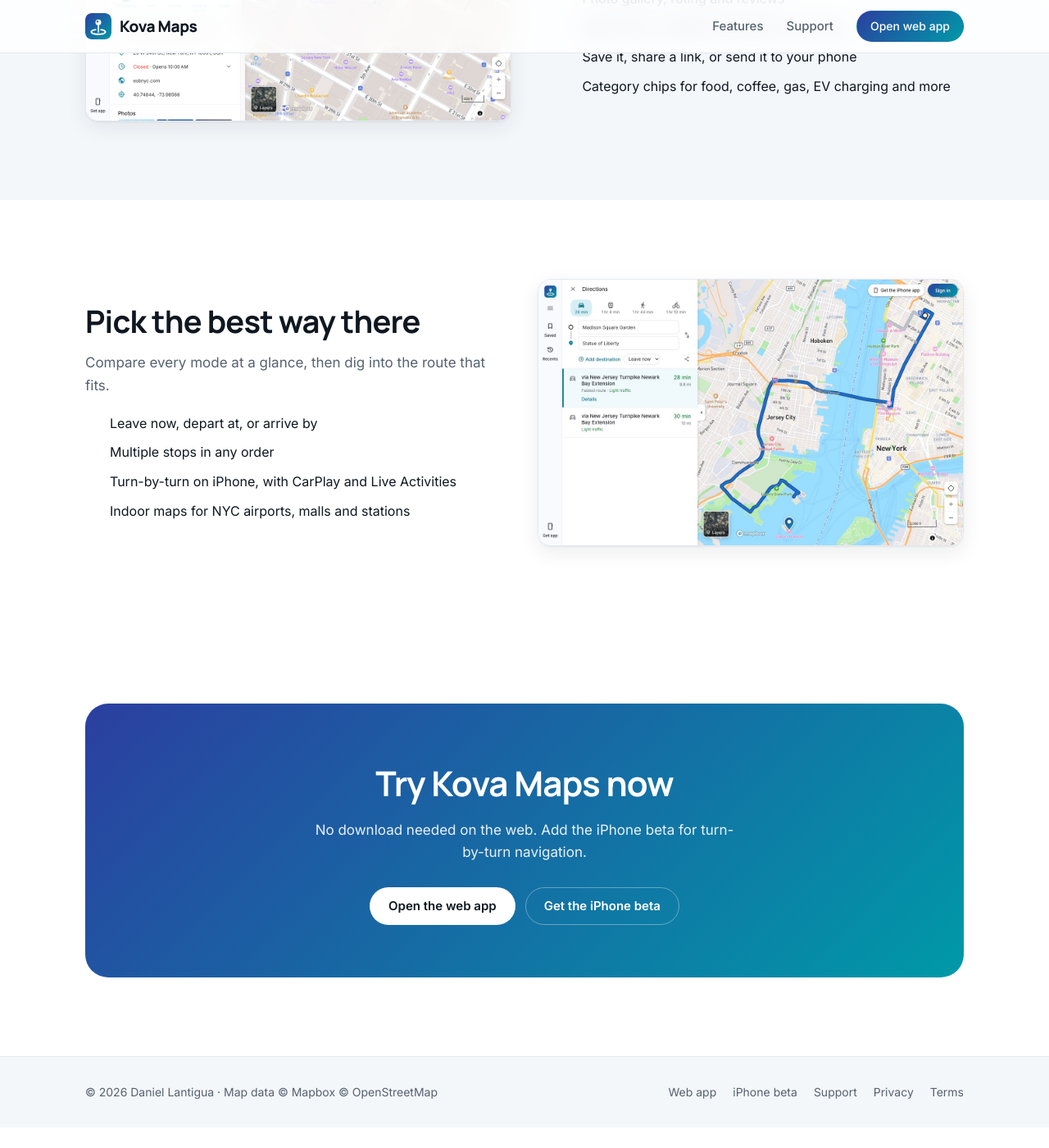
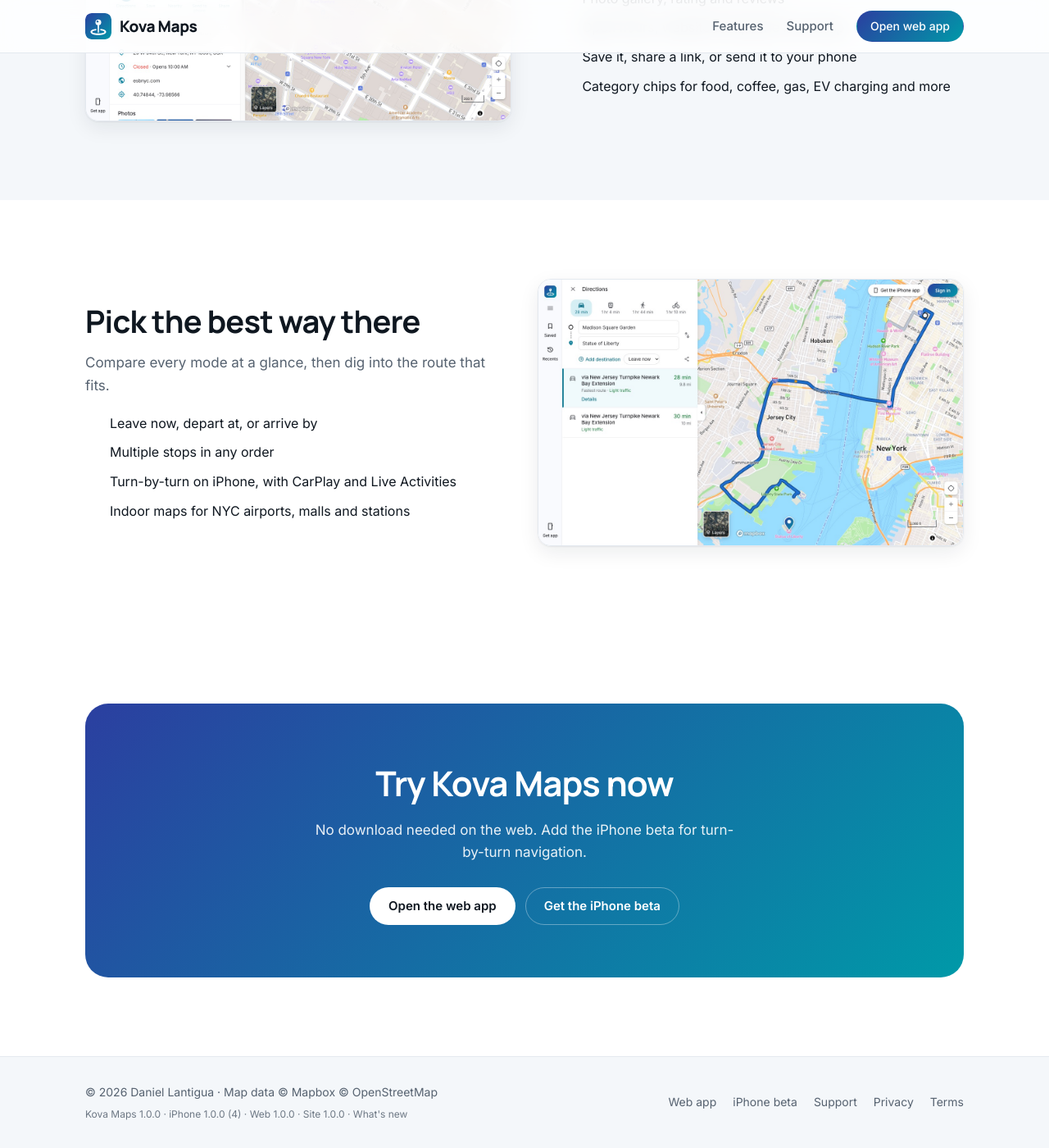
Before and after one commit to xDaniel1/waypoint-site, a Jekyll site: the page built from index.html, in a window 1280 px wide and 1400 px high, scrolled down 2375 px. Shown: the whole window at 82% size. Built offline with Jekyll 4.4.1, drawn with Linux system fonts in a browser that asks for light colours; before the commit the page ends 3750 px from its top, so only the background shows below that.

Commit message:
Show release versions in the footer, add a What's new page and CHANGELOG (site 1.0.0)
Co-Authored-By: Claude Opus 5.5 <noreply@anthropic.com>

```diff
--- a/_config.yml
+++ b/_config.yml
@@ -9,3 +9,8 @@ defaults:
 exclude:
   - scripts
   - README.md
+
+# Release versions shown in the footer. Kova uses one semantic version across iOS, Android and web.
+kova_version: "1.0.0"
+ios_build: "4"
+site_version: "1.0.0"
--- a/_layouts/default.html
+++ b/_layouts/default.html
@@ -52,6 +52,7 @@
     footer .wrap { display:flex; flex-wrap:wrap; gap:24px; justify-content:space-between; align-items:center; padding:32px 24px; color:var(--muted); font-size:14px; }
     footer nav { display:flex; flex-wrap:wrap; gap:20px; }
     footer a { color:var(--muted); }
+    footer .versions { margin-top:6px; font-size:12px; opacity:.85; }
     @media (max-width:720px) { .nav-links a.hide-sm { display:none; } .nav-links { gap:14px; } }
   </style>
 </head>
@@ -69,7 +70,8 @@
   {% if page.url == "/" %}{{ content }}{% else %}<main class="page">{{ content }}</main>{% endif %}
   <footer>
     <div class="wrap">
-      <div>© 2026 Daniel Lantigua · Map data © <a href="https://www.mapbox.com/about/maps/">Mapbox</a> © <a href="https://www.openstreetmap.org/copyright">OpenStreetMap</a></div>
+      <div>© 2026 Daniel Lantigua · Map data © <a href="https://www.mapbox.com/about/maps/">Mapbox</a> © <a href="https://www.openstreetmap.org/copyright">OpenStreetMap</a>
+        <div class="versions">Kova Maps {{ site.kova_version }} · iPhone {{ site.kova_version }} ({{ site.ios_build }}) · Web {{ site.kova_version }} · Site {{ site.site_version }} · <a href="/changelog">What's new</a></div></div>
       <nav>
         <a href="https://app.kovamaps.com">Web app</a>
         <a href="https://testflight.apple.com/join/cWQN9SQm">iPhone beta</a>
```
Also changed, not shown: CHANGELOG.md (added).
